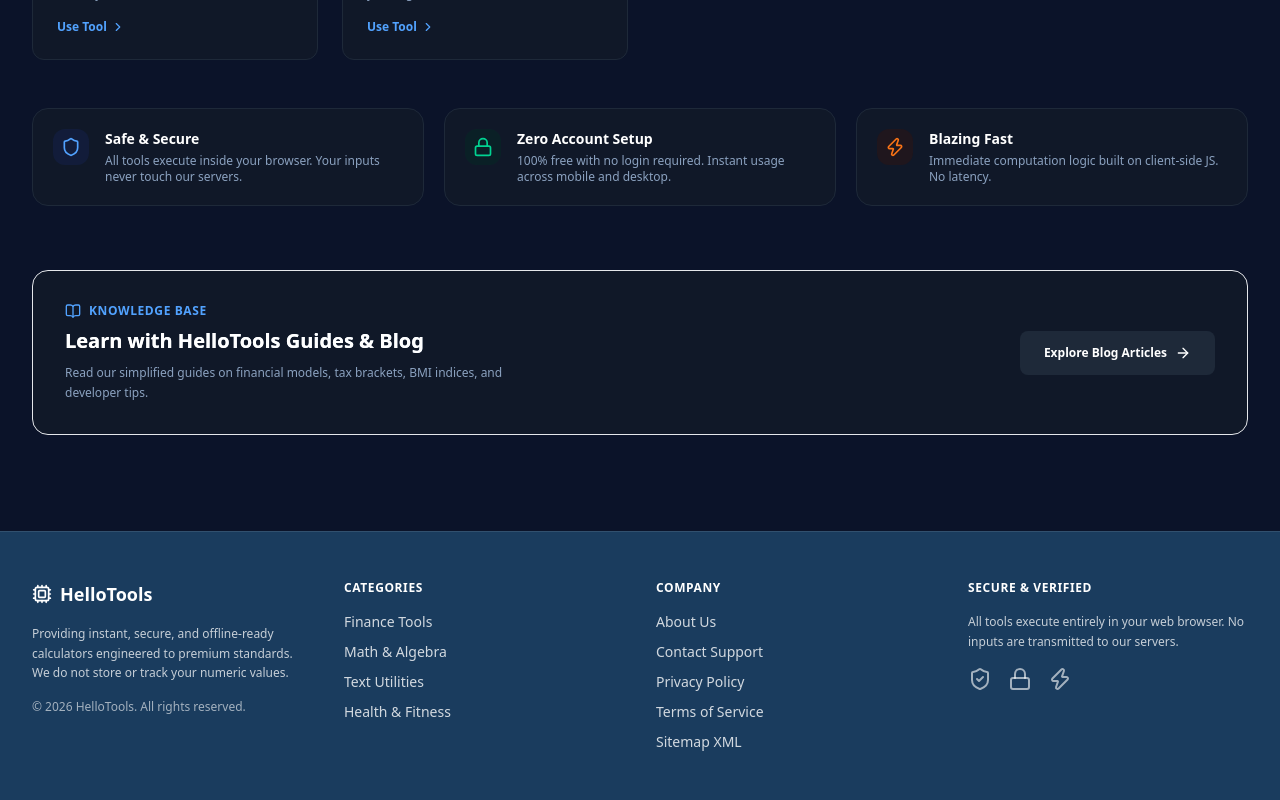
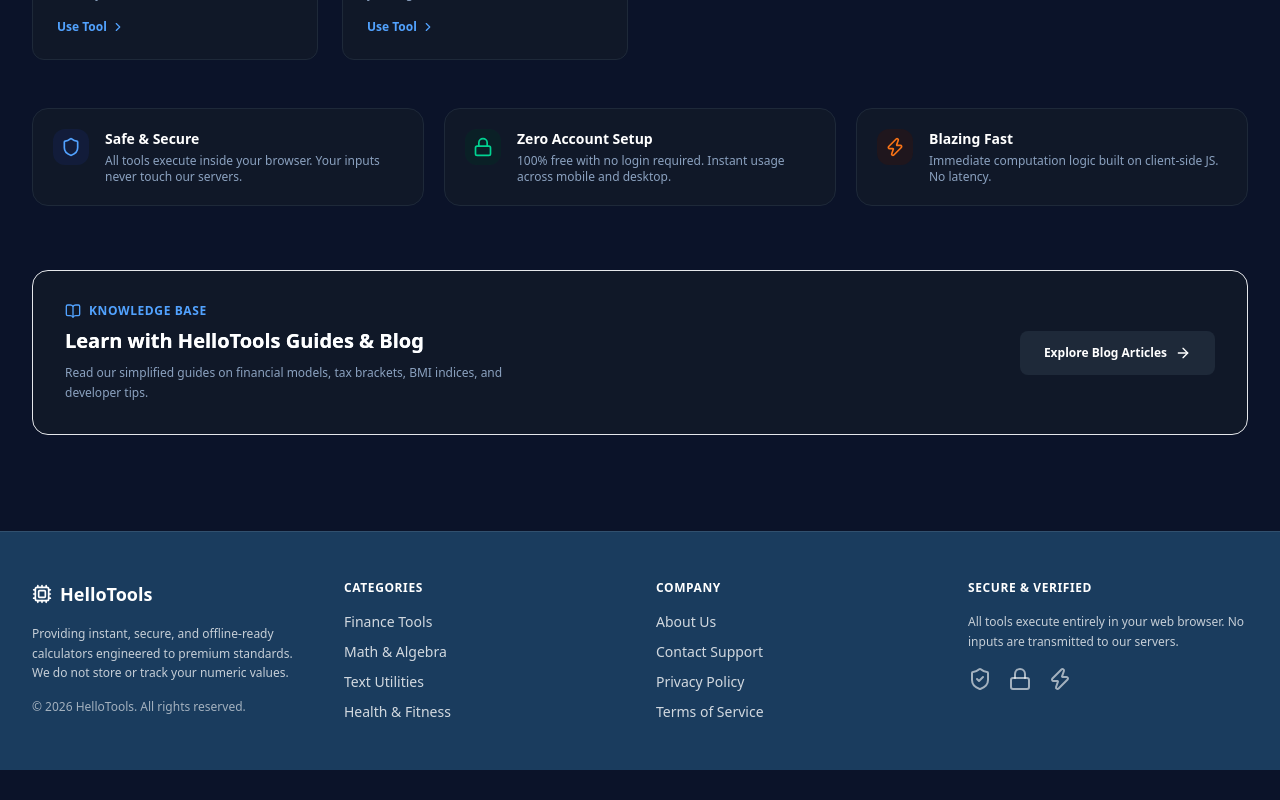
Before and after one commit to jdcr518-problem-solver/hellotools, a Next.js app: page / in a window 1280 px wide. Shown: the part 5250-6050 px from the top of the page. After the commit the page ends 6020 px from the top, so only its background shows below. Built offline with nearby package versions, Linux system fonts and the light colour scheme.

Commit message:
Remove sitemap link from footer

```diff
--- a/components/Footer.tsx
+++ b/components/Footer.tsx
@@ -49,7 +49,6 @@
               <li><Link href="/contact" className="text-white/80 hover:text-[#f97316] transition-colors">Contact Support</Link></li>
               <li><Link href="/privacy" className="text-white/80 hover:text-[#f97316] transition-colors">Privacy Policy</Link></li>
               <li><Link href="/terms" className="text-white/80 hover:text-[#f97316] transition-colors">Terms of Service</Link></li>
-              <li><Link href="/sitemap.xml" className="text-white/80 hover:text-[#f97316] transition-colors">Sitemap XML</Link></li>
             </ul>
           </div>
 
```
